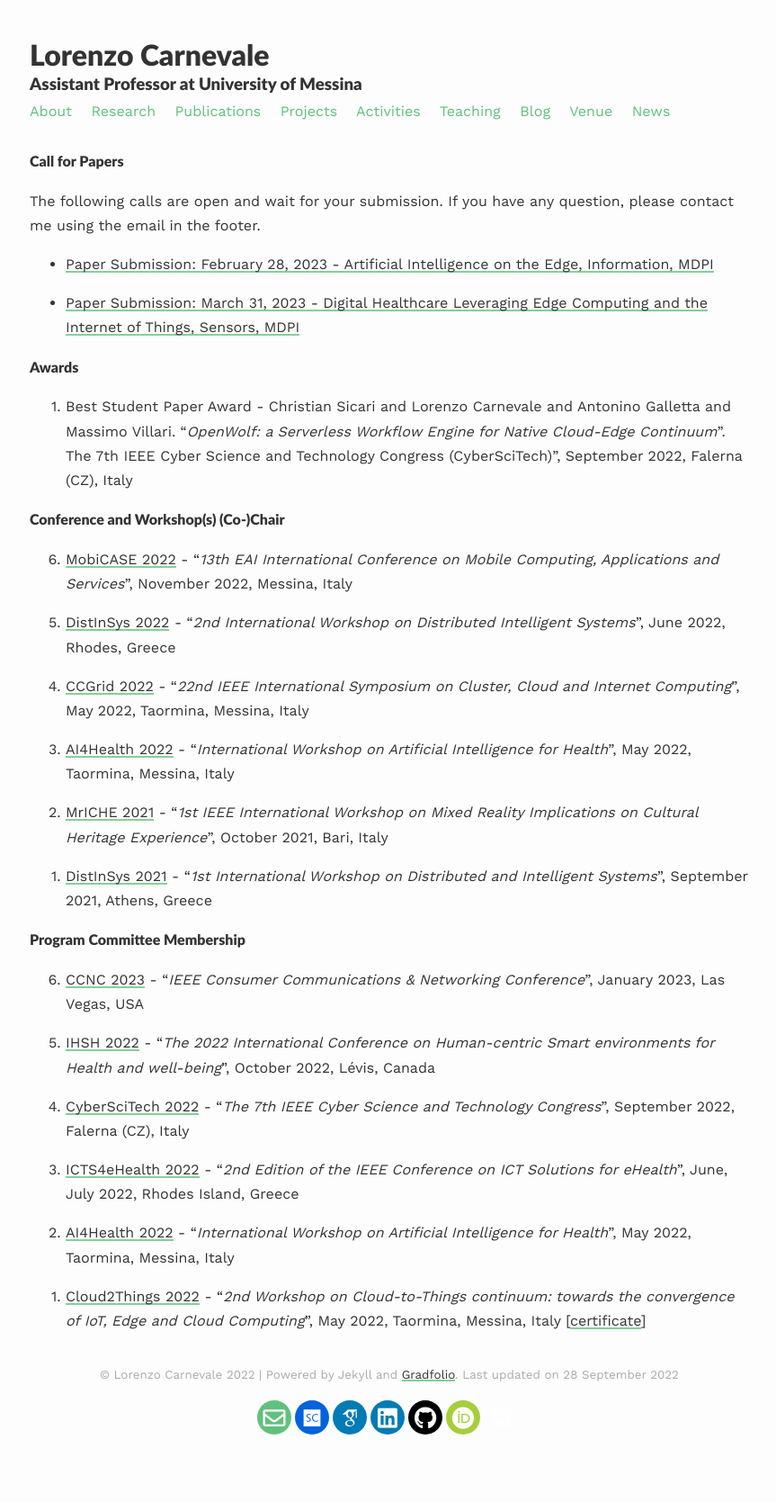
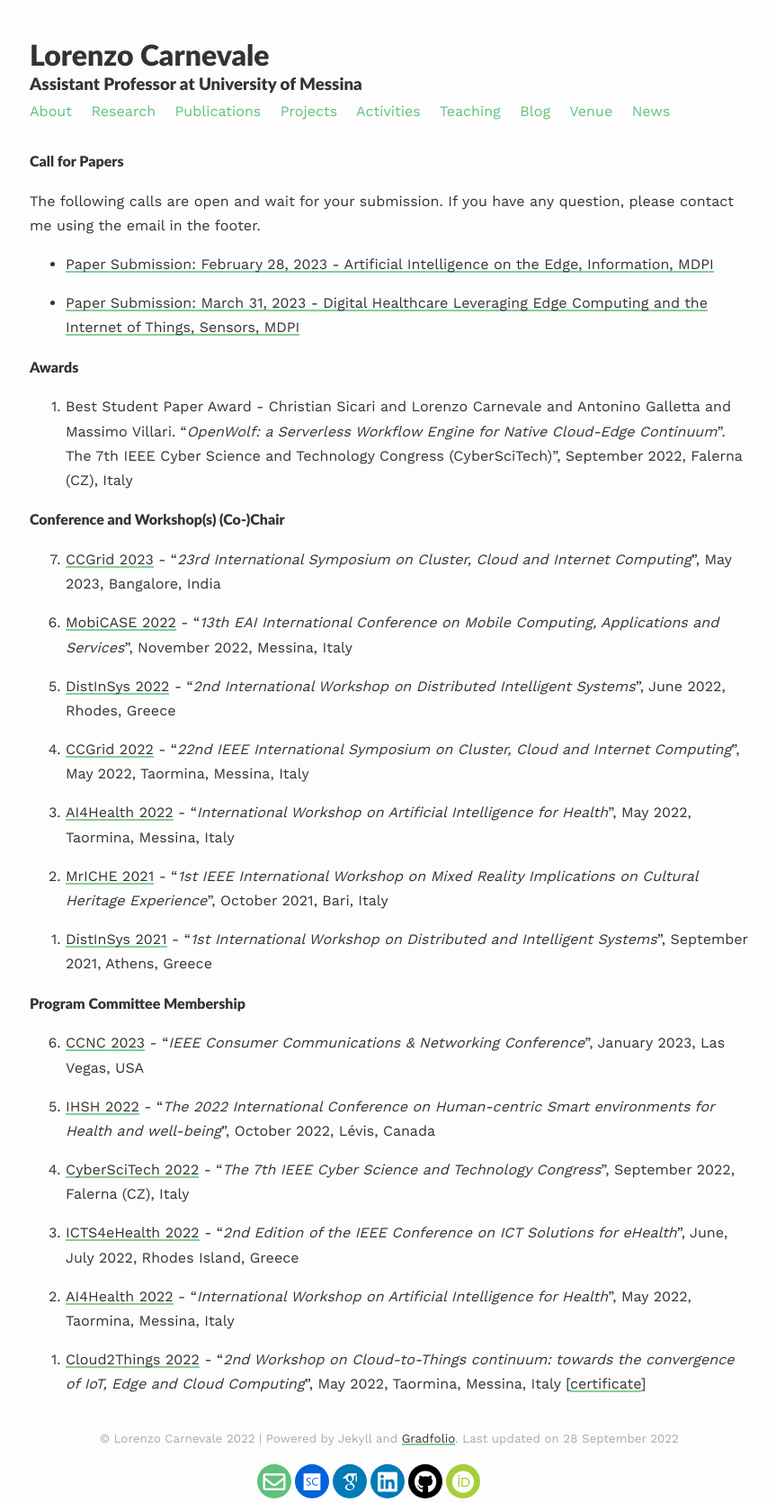
Before and after one commit to lcarnevale/lcarnevale.github.io, a Jekyll site: the page built from _pages/activities.md, in a window 1280 px wide. Shown: the whole page at 90% size, without its empty margins (207-1070 px from the left). Built offline with Jekyll 4.4.1, drawn with Linux system fonts in a browser that asks for light colours; nearby versions of some CDN libraries; some web fonts are replaced; before the commit the page ends 1598 px from its top, so only the background shows below that.

Commit message:
add ccgrid 2023 commitee membership

```diff
--- a/_pages/activities.md
+++ b/_pages/activities.md
@@ -17,6 +17,8 @@ The following calls are open and wait for your submission. If you have any quest
 {: reversed="reversed"}
 
 #### Conference and Workshop(s) (Co-)Chair
+0. [CCGrid 2023](http://cds.iisc.ac.in/faculty/simmhan/ccgrid2023//) - "<i>23rd International Symposium on Cluster, Cloud and Internet Computing</i>", May 2023, Bangalore, India
+
 0. [MobiCASE 2022](https://mobicase.eai-conferences.org/2022) - "<i>13th EAI International Conference on Mobile Computing, Applications and Services</i>", November 2022, Messina, Italy
 
 0. [DistInSys 2022](https://fcrlab.unime.it/calls/distinsys2022) - "<i>2nd International Workshop on Distributed Intelligent Systems</i>", June 2022, Rhodes, Greece
```
